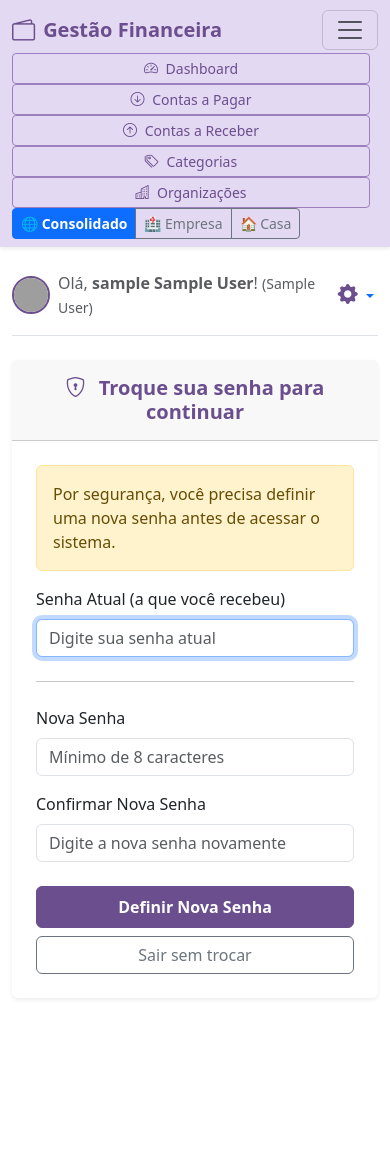
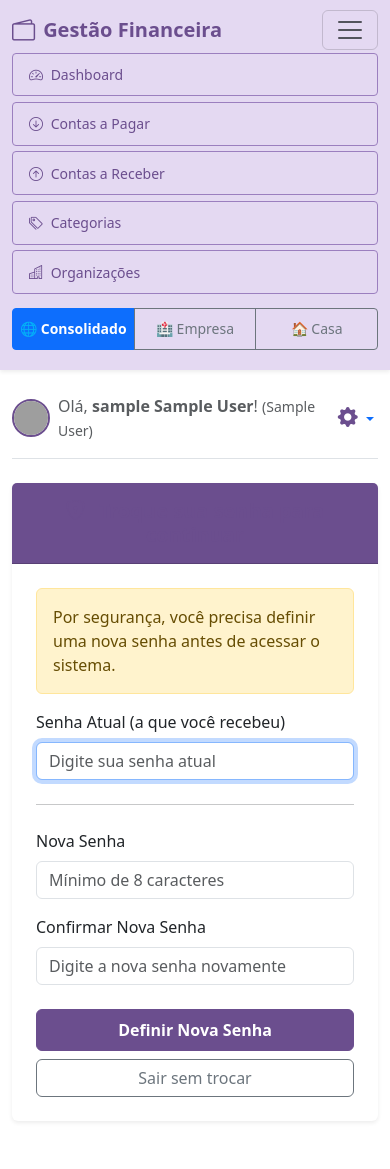
Before and after one commit to loisneubauer/gestao_financeira, a Flask app: page /trocar-senha-obrigatoria in a window 390 px wide, after a click that opens the changed part. Before the commit the page ends 999 px from the top, so only its background shows below. Run offline with Flask 3, Linux system fonts and the light colour scheme; the visitor is signed in with stand-in values (Sample User, id 1); grey boxes are pictures that could not be loaded.

Commit message:
Melhora usabilidade e responsividade mobile (viewport, touch targets, modais, contraste)

```diff
--- a/templates/base.html
+++ b/templates/base.html
@@ -2,6 +2,7 @@
 <html lang="pt-br">
 <head>
     <meta charset="utf-8">
+    <meta name="viewport" content="width=device-width, initial-scale=1, shrink-to-fit=no">
     <title>{% block titulo %}Gestão Financeira — Empresa & Casa{% endblock %}</title>
     <!-- Bootstrap 5 CSS -->
     <link href="https://cdn.jsdelivr.net/npm/bootstrap@5.3.3/dist/css/bootstrap.min.css" rel="stylesheet">
@@ -10,6 +11,9 @@
     <style>
         .navbar-lavanda {
             background-color: #E4D9F2;
+        }
+        .bg-lavanda {
+            background-color: #6B4E8E;
         }
         .btn-outline-lavanda {
             color: #6B4E8E;
@@ -38,6 +42,48 @@
         }
         .card-resumo:hover {
             transform: translateY(-2px);
+        }
+
+        /* ===== Ajustes de usabilidade mobile ===== */
+
+        /* Botões de ação (Editar/Excluir/Pagar) em tabelas: área de toque maior e mais espaçada */
+        @media (max-width: 767.98px) {
+            .table td .btn-sm {
+                min-width: 44px;
+                min-height: 44px;
+                padding: 0.5rem;
+            }
+            .table td .d-flex.align-items-center {
+                gap: 0.5rem;
+            }
+        }
+
+        /* Itens de navegação no menu mobile colapsado: mais altura e legibilidade */
+        @media (max-width: 991.98px) {
+            #navMain .navbar-nav .btn {
+                display: block;
+                width: 100%;
+                text-align: left;
+                padding: 0.65rem 1rem;
+                margin-bottom: 0.35rem;
+            }
+
+            #navMain .btn-group[aria-label="Filtro de Contexto"] {
+                display: flex;
+                flex-wrap: wrap;
+                width: 100%;
+                margin: 0.5rem 0 0.75rem;
+            }
+            #navMain .btn-group[aria-label="Filtro de Contexto"] .btn {
+                flex: 1 1 33%;
+                padding: 0.6rem 0.25rem;
+            }
+        }
+
+        /* Textos longos (tokens de API etc.) não devem estourar a largura da tela */
+        .text-break-token {
+            overflow-wrap: break-word;
+            word-break: break-word;
         }
     </style>
     {% block estilos_extra %}{% endblock %}
--- a/templates/categorias.html
+++ b/templates/categorias.html
@@ -57,13 +57,13 @@
                                     <td>
                                         <div class="d-flex align-items-center">
                                             <!-- Botão Editar Categoria -->
-                                            <button type="button" class="btn btn-sm btn-outline-primary me-1" data-bs-toggle="modal" data-bs-target="#modalEditarCategoria{{ c.id }}" title="Editar Categoria">
+                                            <button type="button" class="btn btn-sm btn-outline-primary me-1" data-bs-toggle="modal" data-bs-target="#modalEditarCategoria{{ c.id }}" title="Editar Categoria" aria-label="Editar Categoria">
                                                 <i class="bi bi-pencil"></i>
                                             </button>
 
                                             <!-- Botão Excluir Categoria -->
                                             <form method="POST" action="{{ url_for('excluir_categoria_view', id_categoria=c.id) }}" onsubmit="return confirm('Excluir esta categoria?')">
-                                                <button type="submit" class="btn btn-sm btn-outline-danger" title="Excluir"><i class="bi bi-trash"></i></button>
+                                                <button type="submit" class="btn btn-sm btn-outline-danger" title="Excluir" aria-label="Excluir Categoria"><i class="bi bi-trash"></i></button>
                                             </form>
                                         </div>
 
--- a/templates/index.html
+++ b/templates/index.html
@@ -26,7 +26,7 @@
     <!-- Seletor de Mês e Botão de Gerar Recorrências -->
     <div class="d-flex align-items-center mt-2 mt-md-0">
         <form method="GET" class="d-flex align-items-center me-2">
-            <input type="month" name="mes" value="{{ mes_ano }}" class="form-select form-select-sm me-2" onchange="this.form.submit()">
+            <input type="month" name="mes" value="{{ mes_ano }}" class="form-control form-control-sm me-2" onchange="this.form.submit()">
         </form>
 
         <form method="POST" action="{{ url_for('gerar_recorrencias') }}">
--- a/templates/login.html
+++ b/templates/login.html
@@ -2,6 +2,7 @@
 <html lang="pt-br">
 <head>
     <meta charset="utf-8">
+    <meta name="viewport" content="width=device-width, initial-scale=1, shrink-to-fit=no">
     <title>Login - Gestão Financeira</title>
     <link href="https://cdn.jsdelivr.net/npm/bootstrap@5.3.3/dist/css/bootstrap.min.css" rel="stylesheet">
     <link href="https://cdn.jsdelivr.net/npm/bootstrap-icons@1.11.3/font/bootstrap-icons.min.css" rel="stylesheet">
@@ -12,6 +13,7 @@
             display: flex;
             align-items: center;
             justify-content: center;
+            padding: 16px;
         }
         .card-login {
             max-width: 400px;
```
Also changed, not shown: templates/admin_tenants.html (+8 -6 lines), templates/pagar.html (+7 -7 lines), templates/receber.html (+7 -7 lines).
